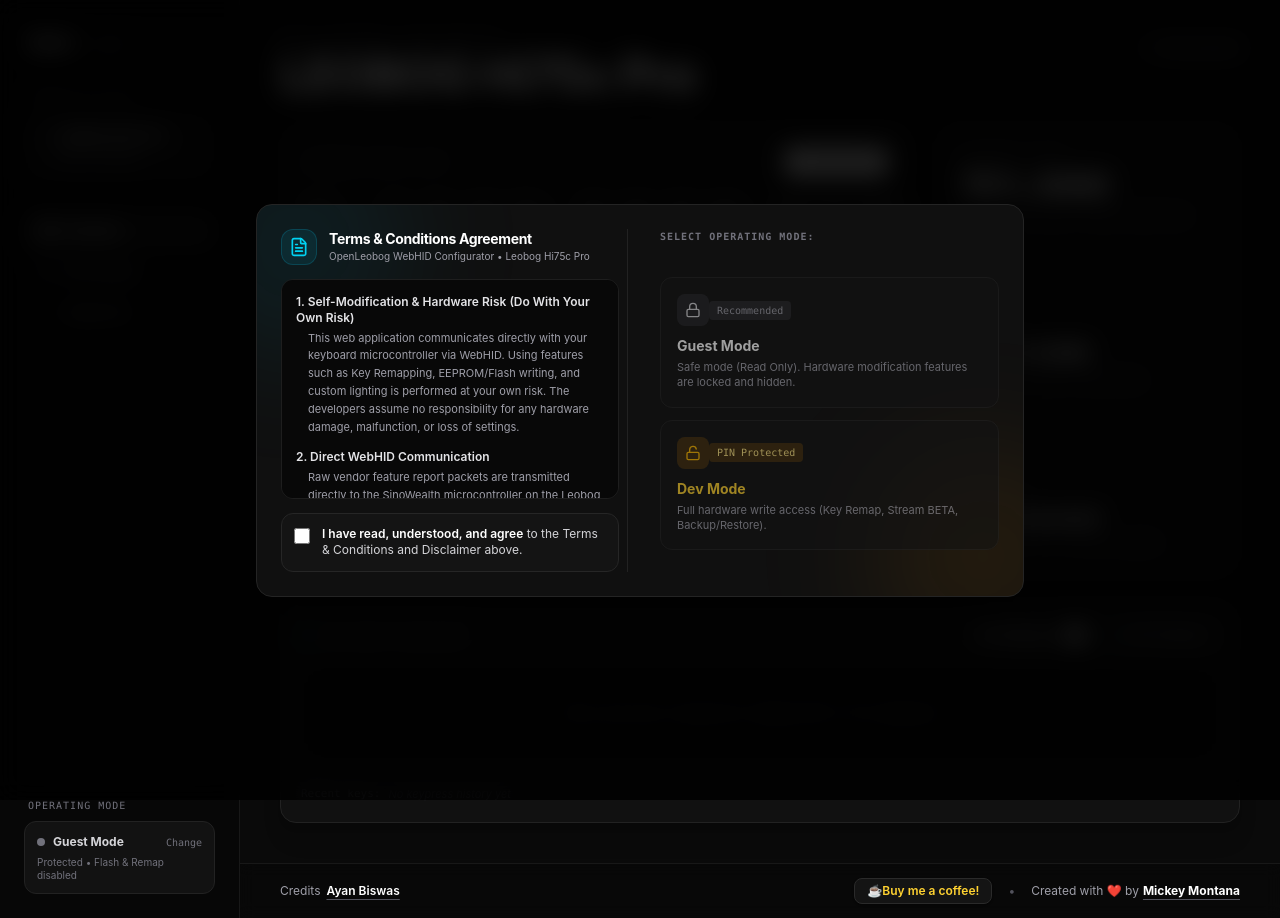
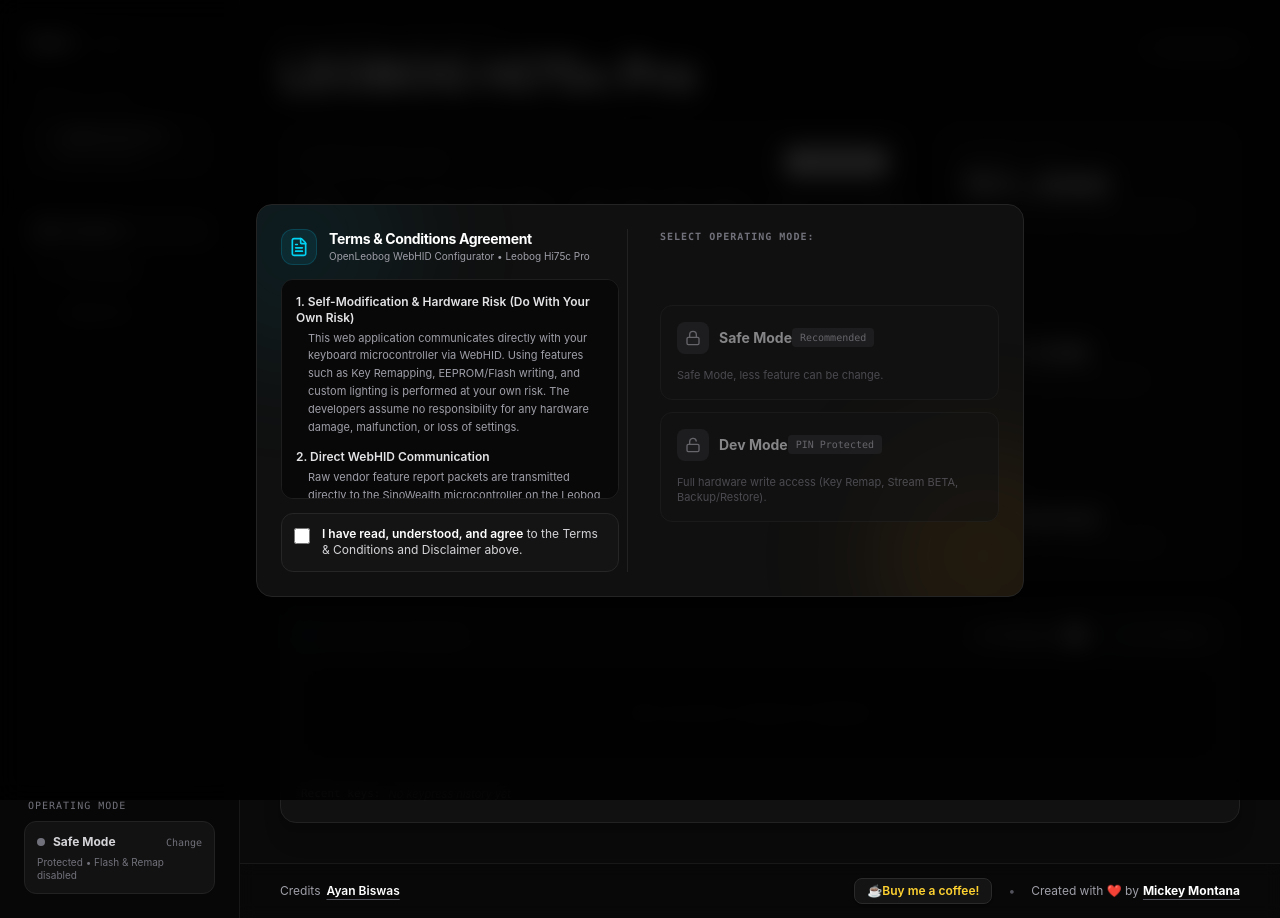
Before and after one commit to ddolls/OpenLeobog, a React (Vite) app: page / in a window 1280 px wide. Built offline with nearby package versions, Linux system fonts and the light colour scheme.

Commit message:
feat(ui): update Safe Mode styling, align icons with labels, and update placeholder text

```diff
--- a/src/components/Header.tsx
+++ b/src/components/Header.tsx
@@ -34,7 +34,7 @@ export const Header: React.FC<HeaderProps> = ({ isConnected, deviceName, userMod
             }`}
           >
             <span className={`w-1.5 h-1.5 rounded-full ${userMode === 'dev' ? 'bg-amber-400' : 'bg-cyan-400'}`} />
-            <span>{userMode === 'dev' ? 'Dev Mode' : 'Guest Mode'}</span>
+            <span>{userMode === 'dev' ? 'Dev Mode' : 'Safe Mode'}</span>
           </button>
         )}
 
--- a/src/components/KeyRemapPanel.tsx
+++ b/src/components/KeyRemapPanel.tsx
@@ -93,7 +93,7 @@ export const KeyRemapPanel: React.FC<KeyRemapPanelProps> = ({
           <button
             onClick={onSwapWinAlt}
             disabled={!isDevMode}
-            title={!isDevMode ? 'Disabled in Guest Mode' : ''}
+            title={!isDevMode ? 'Disabled in Safe Mode' : ''}
             className="btn-segment-inactive px-4 py-2 rounded-lg text-xs font-semibold disabled:opacity-40 disabled:cursor-not-allowed"
           >
             Swap Win &amp; Alt {!isDevMode && '(Locked)'}
--- a/src/components/LiveInputWidget.tsx
+++ b/src/components/LiveInputWidget.tsx
@@ -121,7 +121,7 @@ export const LiveInputWidget: React.FC<LiveInputWidgetProps> = ({ records }) =>
             </div>
           ) : (
             <div className="text-xs font-mono text-zinc-600 italic">
-              Press any key on physical Leobog Hi75 C Pro keyboard...
+              Press any key on physical keyboard...
             </div>
           )}
         </div>
--- a/src/components/ModeSelectionModal.tsx
+++ b/src/components/ModeSelectionModal.tsx
@@ -167,32 +167,40 @@ export const ModeSelectionModal: React.FC<ModeSelectionModalProps> = ({
               </div>
 
               <div className="space-y-3 flex-1 flex flex-col justify-center">
-                {/* Guest Mode Card */}
+                {/* Safe Mode Card */}
                 <button
                   type="button"
                   onClick={handleChooseGuest}
                   className={`w-full p-4 rounded-xl border text-left transition-all flex flex-col justify-between space-y-2.5 group cursor-pointer ${
                     hasAgreed
-                      ? 'bg-[#151515] hover:bg-[#1c1c1c] border-[#292929] hover:border-zinc-400 shadow-sm'
+                      ? 'bg-cyan-500/10 border-cyan-500/40 hover:bg-cyan-500/20 hover:border-cyan-500/60 shadow-sm'
                       : 'bg-[#131313] border-[#222222] opacity-60'
                   }`}
                 >
                   <div className="flex items-center justify-between">
-                    <div className="w-8 h-8 rounded-lg bg-zinc-800/90 flex items-center justify-center text-zinc-300 group-hover:text-white transition-colors">
-                      <Lock className="w-4 h-4" />
+                    <div className="flex items-center gap-2.5">
+                      <div className={`w-8 h-8 rounded-lg flex items-center justify-center transition-colors ${
+                        hasAgreed ? 'bg-cyan-500/20 text-cyan-400' : 'bg-zinc-800 text-zinc-400'
+                      }`}>
+                        <Lock className="w-4 h-4" />
+                      </div>
+                      <span className={`text-sm font-bold ${
+                        hasAgreed ? 'text-cyan-300' : 'text-zinc-300'
+                      }`}>
+                        Safe Mode
+                      </span>
                     </div>
-                    <span className="text-[10px] font-mono px-2 py-0.5 rounded bg-zinc-800 text-zinc-400">
+                    <span className={`text-[10px] font-mono px-2 py-0.5 rounded ${
+                      hasAgreed ? 'bg-cyan-500/20 text-cyan-300 border border-cyan-500/30' : 'bg-zinc-800 text-zinc-400'
+                    }`}>
                       Recommended
                     </span>
                   </div>
-                  <div>
-                    <div className="text-sm font-bold text-white group-hover:text-cyan-300 transition-colors">
-                      Guest Mode
-                    </div>
-                    <p className="text-[11px] text-zinc-400 leading-snug mt-1">
-                      Safe mode (Read Only). Hardware modification features are locked and hidden.
-                    </p>
-                  </div>
+                  <p className={`text-[11px] leading-snug mt-1 ${
+                    hasAgreed ? 'text-cyan-100/80' : 'text-zinc-500'
+                  }`}>
+                    Safe Mode, less feature can be change.
+                  </p>
                 </button>
 
                 {/* Dev Mode Card */}
@@ -206,21 +214,29 @@ export const ModeSelectionModal: React.FC<ModeSelectionModalProps> = ({
                   }`}
                 >
                   <div className="flex items-center justify-between">
-                    <div className="w-8 h-8 rounded-lg bg-amber-500/20 flex items-center justify-center text-amber-400">
-                      <Unlock className="w-4 h-4" />
+                    <div className="flex items-center gap-2.5">
+                      <div className={`w-8 h-8 rounded-lg flex items-center justify-center transition-colors ${
+                        hasAgreed ? 'bg-amber-500/20 text-amber-400' : 'bg-zinc-800 text-zinc-400'
+                      }`}>
+                        <Unlock className="w-4 h-4" />
+                      </div>
+                      <span className={`text-sm font-bold ${
+                        hasAgreed ? 'text-amber-300' : 'text-zinc-300'
+                      }`}>
+                        Dev Mode
+                      </span>
                     </div>
-                    <span className="text-[10px] font-mono px-2 py-0.5 rounded bg-amber-500/20 text-amber-200">
+                    <span className={`text-[10px] font-mono px-2 py-0.5 rounded ${
+                      hasAgreed ? 'bg-amber-500/20 text-amber-200 border border-amber-500/30' : 'bg-zinc-800 text-zinc-400'
+                    }`}>
                       PIN Protected
                     </span>
                   </div>
-                  <div>
-                    <div className="text-sm font-bold text-amber-300">
-                      Dev Mode
-                    </div>
-                    <p className="text-[11px] text-zinc-400 leading-snug mt-1">
-                      Full hardware write access (Key Remap, Stream BETA, Backup/Restore).
-                    </p>
-                  </div>
+                  <p className={`text-[11px] leading-snug mt-1 ${
+                    hasAgreed ? 'text-zinc-400' : 'text-zinc-500'
+                  }`}>
+                    Full hardware write access (Key Remap, Stream BETA, Backup/Restore).
+                  </p>
                 </button>
               </div>
             </div>
--- a/src/components/RgbControlPanel.tsx
+++ b/src/components/RgbControlPanel.tsx
@@ -42,7 +42,7 @@ export const RgbControlPanel: React.FC<RgbControlPanelProps> = ({ isConnected, i
     return unsubscribe;
   }, []);
 
-  // Enforce effects tab if user switches to Guest Mode while on stream tab
+  // Enforce effects tab if user switches to Safe Mode while on stream tab
   useEffect(() => {
     if (!isDevMode && activeTab === 'stream') {
       setActiveTab('effects');
@@ -340,7 +340,7 @@ export const RgbControlPanel: React.FC<RgbControlPanelProps> = ({ isConnected, i
             onClick={() => {
               if (isDevMode) setActiveTab('stream');
             }}
-            title={!isDevMode ? 'Software Stream Animations (BETA) is locked in Guest Mode' : ''}
+            title={!isDevMode ? 'Software Stream Animations (BETA) is locked in Safe Mode' : ''}
             className={`px-4 py-2 rounded-xl text-xs font-semibold flex items-center gap-2 transition-all ${
               !isDevMode
                 ? 'opacity-40 cursor-not-allowed text-zinc-500 bg-[#121212]'
--- a/src/components/Sidebar.tsx
+++ b/src/components/Sidebar.tsx
@@ -127,7 +127,7 @@ export const Sidebar: React.FC<SidebarProps> = ({
                   userMode === 'dev' ? 'text-amber-300' : 'text-zinc-300'
                 }`}
               >
-                {userMode === 'dev' ? 'Dev Mode' : 'Guest Mode'}
+                {userMode === 'dev' ? 'Dev Mode' : 'Safe Mode'}
               </span>
             </div>
             <span className="text-[10px] font-mono text-zinc-500 hover:text-white transition-colors">
```
